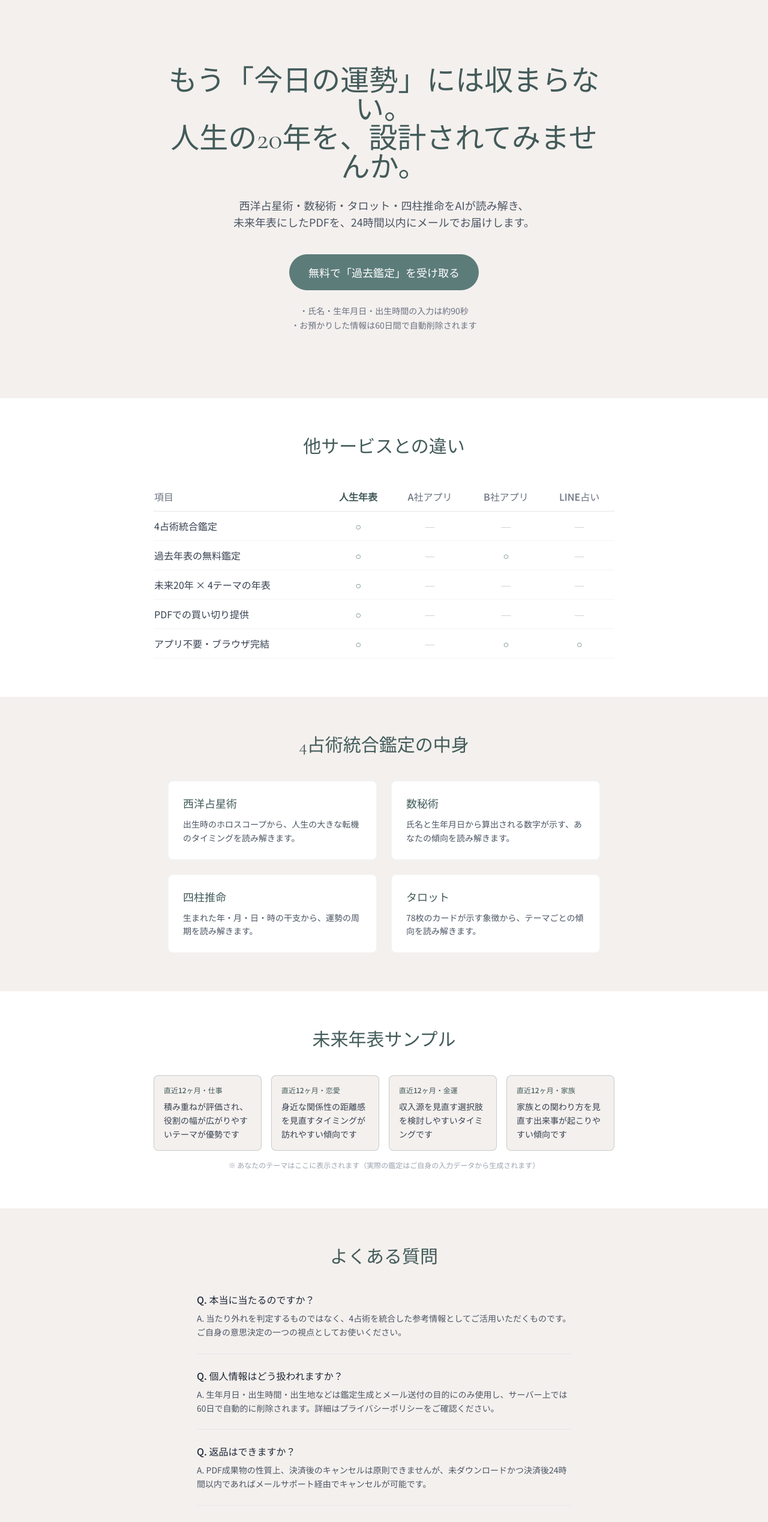
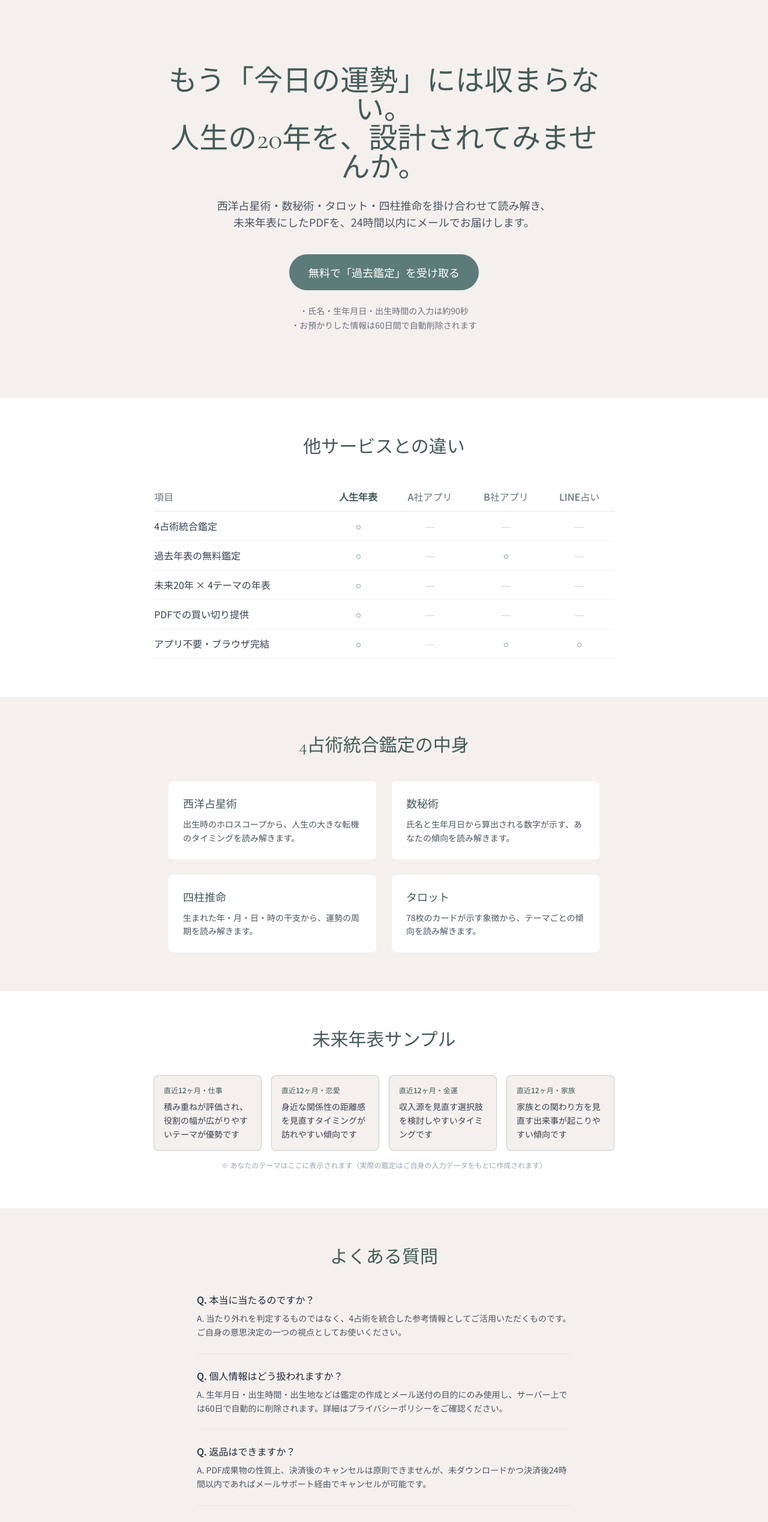
Before and after one commit to fujita0712/jinen-nenpyo, a Next.js app: page / in a window 1280 px wide. Shown: the top 2538 px of the page at 60% size. Built offline with nearby package versions, Linux system fonts and the light colour scheme; no server answers.

Commit message:
Remove AI wording from user-facing text, reword generation status

```diff
--- a/app/input/page.tsx
+++ b/app/input/page.tsx
@@ -104,7 +104,7 @@ export default function InputPage() {
               <Link href="/legal/privacy" target="_blank" className="text-jade underline">
                 プライバシーポリシー
               </Link>
-              に同意します（生年月日等の情報は占い鑑定生成・メール送付の目的にのみ使用されます）
+              に同意します（生年月日等の情報は占い鑑定の作成・メール送付の目的にのみ使用されます）
             </span>
           </label>
           {errors.privacyAgree && (
--- a/app/legal/privacy/page.tsx
+++ b/app/legal/privacy/page.tsx
@@ -12,7 +12,7 @@ export default function PrivacyPage() {
 
       <section>
         <h2 className="font-medium text-gray-800 mb-2">2. 利用目的</h2>
-        <p>取得した情報は、占い鑑定の生成および鑑定結果のメール送付の目的にのみ使用します。それ以外の目的では利用しません。</p>
+        <p>取得した情報は、占い鑑定の作成および鑑定結果のメール送付の目的にのみ使用します。それ以外の目的では利用しません。</p>
       </section>
 
       <section>
--- a/app/page.tsx
+++ b/app/page.tsx
@@ -67,7 +67,7 @@ export default function HomePage() {
           ))}
         </div>
         <p className="text-center text-xs text-gray-400 mt-4">
-          ※ あなたのテーマはここに表示されます（実際の鑑定はご自身の入力データから生成されます）
+          ※ あなたのテーマはここに表示されます（実際の鑑定はご自身の入力データをもとに作成されます）
         </p>
       </section>
 
--- a/app/paywall/page.tsx
+++ b/app/paywall/page.tsx
@@ -57,7 +57,7 @@ function PaywallPageInner() {
           確信度が4未満のため、現時点では課金にお進みいただけません。
           <br />
           <Link href={`/reading/past?d=${encodeURIComponent(d ?? "")}`} className="underline">
-            過去鑑定に戻って無料で再生成する
+            過去鑑定に戻って無料でやり直す
           </Link>
         </div>
       )}
--- a/app/reading/future/page.tsx
+++ b/app/reading/future/page.tsx
@@ -91,7 +91,7 @@ function FutureReadingPageInner() {
   if (generating || !cells) {
     return (
       <GeneratingProgress
-        title="未来年表を生成しています"
+        title="未来年表を鑑定しています"
         subSteps={FUTURE_GENERATION_STEPS}
         estimatedSeconds={50}
       />
@@ -115,7 +115,7 @@ function FutureReadingPageInner() {
 
       {generationFailed && (
         <p className="text-center text-xs text-amber-600 mb-6">
-          ※ AI生成に失敗したため、サンプル文章を表示しています
+          ※ ただいまアクセスが集中しているため、サンプル文章を表示しています
         </p>
       )}
 
--- a/app/reading/past/page.tsx
+++ b/app/reading/past/page.tsx
@@ -95,7 +95,7 @@ function PastReadingPageInner() {
   if (generating || !segment) {
     return (
       <GeneratingProgress
-        title="過去年表を生成しています"
+        title="過去年表を鑑定しています"
         subSteps={PAST_GENERATION_STEPS}
         estimatedSeconds={35}
       />
@@ -121,7 +121,7 @@ function PastReadingPageInner() {
 
       {generationFailed && (
         <p className="text-center text-xs text-amber-600 mb-4">
-          ※ AI生成に失敗したため、サンプル文章を表示しています
+          ※ ただいまアクセスが集中しているため、サンプル文章を表示しています
         </p>
       )}
 
@@ -165,7 +165,7 @@ function PastReadingPageInner() {
                 </div>
                 {selectedCandidate && (
                   <p className="text-xs text-gray-400 mt-3">
-                    「{selectedCandidate}」を反映して再生成しました（モック表示）。
+                    「{selectedCandidate}」を反映して鑑定を更新しました（モック表示）。
                     {/* TODO: 実際の再生成はLLM未接続のためモック(§7) */}
                   </p>
                 )}
--- a/components/FAQ.tsx
+++ b/components/FAQ.tsx
@@ -5,7 +5,7 @@ const FAQS = [
   },
   {
     q: "個人情報はどう扱われますか？",
-    a: "生年月日・出生時間・出生地などは鑑定生成とメール送付の目的にのみ使用し、サーバー上では60日で自動的に削除されます。詳細はプライバシーポリシーをご確認ください。",
+    a: "生年月日・出生時間・出生地などは鑑定の作成とメール送付の目的にのみ使用し、サーバー上では60日で自動的に削除されます。詳細はプライバシーポリシーをご確認ください。",
   },
   {
     q: "返品はできますか？",
--- a/components/Hero.tsx
+++ b/components/Hero.tsx
@@ -9,7 +9,7 @@ export default function Hero() {
         人生の20年を、設計されてみませんか。
       </h1>
       <p className="mt-6 text-base md:text-lg text-gray-600 leading-relaxed">
-        西洋占星術・数秘術・タロット・四柱推命をAIが読み解き、
+        西洋占星術・数秘術・タロット・四柱推命を掛け合わせて読み解き、
         <br className="hidden md:block" />
         未来年表にしたPDFを、24時間以内にメールでお届けします。
       </p>
```
